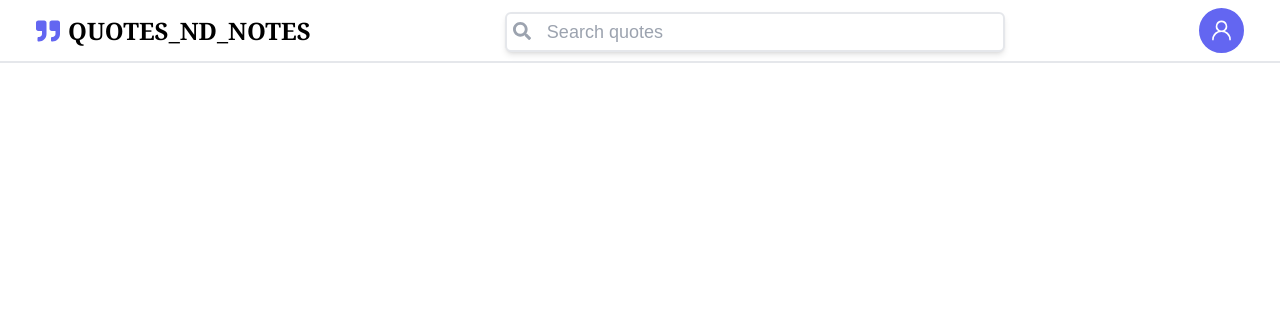
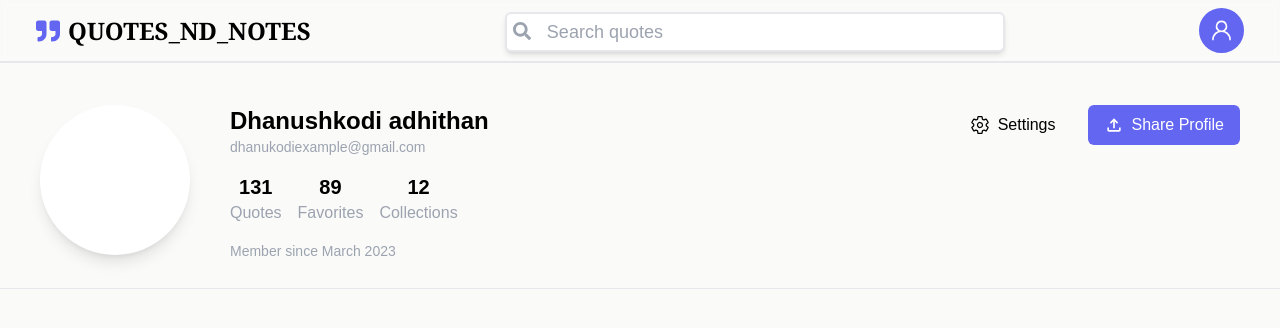
Before and after one commit to Dhanushkodiadhithan/QUOTES_ND_NOTES, a React (Vite) app: page /user-profile in a window 1280 px wide. Before the commit this address had no page. Shown: the top 328 px of the page. Built offline with nearby package versions, Linux system fonts and the light colour scheme.

Commit message:
DAY 6
Added the MENU BAR if  ONCLICK the profile pic and Started the user-Profile Page

```diff
--- a/src/App.tsx
+++ b/src/App.tsx
@@ -1,6 +1,7 @@
 import "./App.css";
 import Homepage from "./Pages/Homepage";
 import Navbar from "./Components/Navbar";
+import UserProfile from "./Pages/UserProfile";
 import {BrowserRouter as Router, Route, Routes} from "react-router-dom";
 function App() {
   return (
@@ -10,6 +11,7 @@ function App() {
         <Navbar />
         <Routes>
           <Route path="/" element={<Homepage />} />
+          <Route path="/user-profile" element={<UserProfile />} />
         </Routes>
       </Router>
     </>
--- a/src/Components/Navbar.tsx
+++ b/src/Components/Navbar.tsx
@@ -1,23 +1,53 @@
+import { useState } from "react";
 import { GoPerson } from "react-icons/go";
-import { FaQuoteRight } from "react-icons/fa";
+import { FaRegHeart, FaQuoteRight } from "react-icons/fa";
 import SearchBar from "./SearchBar";
+import { CiSettings } from "react-icons/ci";
+import { IoDocumentTextOutline } from "react-icons/io5";
+import { IoIosHelpCircleOutline } from "react-icons/io";
+import { PiSignOutFill } from "react-icons/pi";
+import { useNavigate } from "react-router-dom";
 export default function Navbar() {
+  const [showDropdown, setShowDropdown] = useState(false);
+  const navigate = useNavigate();
   return (
     <>
       {/* Navbar */}
-      <nav className="fixed top-0 left-0 w-full border-b-2 border-gray-200 py-2 text-3xl font-bold backdrop-blur-sm md:px-5 z-50">
+      <nav className="fixed top-0 left-0 z-50 w-full border-b-2 border-gray-200 py-2 text-3xl font-bold backdrop-blur-sm md:px-5">
         <div className="container mx-auto flex items-center justify-between px-4">
           <div className="flex items-center gap-2">
             <FaQuoteRight className="text-primary text-2xl" />
-            <span className="font-serif text-2xl font-bold">
+            <span className="font-serif text-2xl font-bold cursor-pointer" onClick={() => navigate("/")}>
               QUOTES_ND_NOTES
             </span>
           </div>
           <div className="flex items-center">
             <SearchBar />
           </div>
-          <div className="border-primary bg-primary flex cursor-pointer items-center justify-center rounded-full border-2 p-2 text-[25px] text-white">
-            <GoPerson className="text-md" />
+          <div
+            className="border-primary bg-primary relative flex cursor-pointer items-center justify-center rounded-full border-2 p-2 text-[25px] text-white"
+            onClick={() => setShowDropdown((prev) => !prev)}
+          >
+            <GoPerson />
+            {showDropdown && (
+              <div className="absolute top-[50px] right-[10px] w-[150px] rounded-lg border-2 border-gray-200 bg-white p-2 text-sm text-gray-600 shadow-2xl">
+                <span className="flex items-center gap-2 p-2 hover:bg-gray-100" onClick={() => navigate("/user-profile")}>
+                  <IoDocumentTextOutline className="text-md" /> My Content
+                </span>
+                <span className="flex items-center gap-2 p-2 hover:bg-gray-100">
+                  <FaRegHeart className="text-md" /> My Favorites
+                </span>
+                <span className="flex items-center gap-2 p-2 hover:bg-gray-100">
+                  <CiSettings className="text-lg" /> Settings
+                </span>
+                <span className="flex items-center gap-2 p-2 hover:bg-gray-100">
+                  <IoIosHelpCircleOutline className="text-lg" /> Help
+                </span>
+                <span className="flex items-center gap-2 p-2 hover:bg-gray-100">
+                  <PiSignOutFill className="text-lg" /> Sign Out
+                </span>
+              </div>
+            )}
           </div>
         </div>
       </nav>
--- /dev/null
+++ b/src/Pages/UserProfile.tsx
@@ -0,0 +1,45 @@
+import { MdOutlineFileUpload } from "react-icons/md";
+import { IoSettingsOutline } from "react-icons/io5";
+export default function UserProfile() {
+  return (
+    <>
+      <div className="bg-[#fafaf9] py-16">
+        <div className="flex h-[250px] items-center justify-center">
+          <div className="flex h-[200px] w-[1500px] py-4 lg:px-10 2xl:px-0 border-b border-gray-200 ">
+            <div className="flex h-full w-[50%] ">
+              <div className="h-[150px] w-[150px] rounded-full bg-white shadow-lg"></div>
+              <div className="ml-10 text-black flex flex-col">
+                <div className="text-2xl font-bold">Dhanushkodi adhithan</div>
+                <div className="text-sm text-gray-400">dhanukodiexample@gmail.com</div>
+                <div className="my-4 flex items-center gap-4">
+                  <span className="flex flex-col items-center">
+                    <span className="text-xl font-bold">{131}</span>
+                    <span className="text-gray-400">Quotes</span>
+                  </span>
+                  <span className="flex flex-col items-center">
+                    <span className="text-xl font-bold">{89}</span>
+                    <span className="text-gray-400">Favorites</span>
+                  </span><span className="flex flex-col items-center">
+                    <span className="text-xl font-bold">{12}</span>
+                    <span className="text-gray-400">Collections</span>
+                  </span>
+                </div>
+                <div className="text-sm text-gray-400">Member since March 2023</div>
+              </div>
+            </div>
+            <div className="flex h-full w-[50%] items-start justify-end gap-4">
+              <button className="flex items-center rounded-md px-4 py-2 text-black hover:bg-[#f59e0b] hover:text-white">
+                <IoSettingsOutline className="mr-2 text-xl" />
+                Settings
+              </button>
+              <button className="bg-primary flex items-center rounded-md px-4 py-2 text-white">
+                <MdOutlineFileUpload className="mr-2 text-xl" />
+                Share Profile
+              </button>
+            </div>
+          </div>
+        </div>
+      </div>
+    </>
+  );
+}
```
Also changed, not shown: 1 other file (tests, documents, lock files or other folders).
